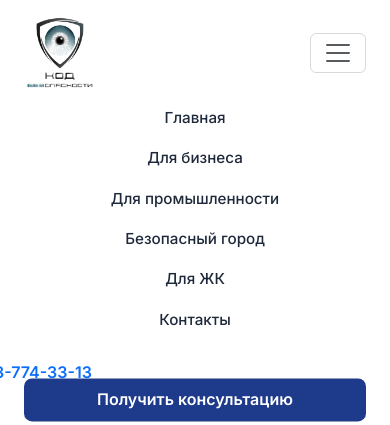
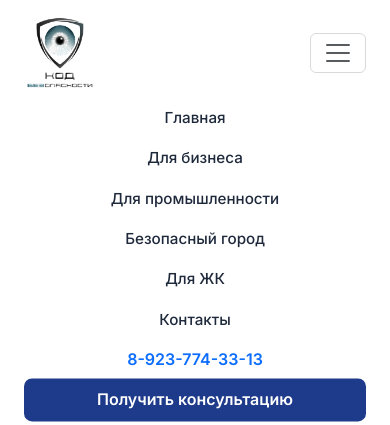
Before and after one commit to Beiseek/kod-bezopasnosti-website, a Django app: page / in a window 390 px wide, after a click that opens the changed part. Shown: the top 425 px of the page. Run offline with Django 5.2, Linux system fonts and the light colour scheme; data comes from the database, SQL or seed files in the repository.

Commit message:
Aggressive Bootstrap override: z-index 999 + multiple selectors

```diff
--- a/static/css/style.css
+++ b/static/css/style.css
@@ -388,6 +388,26 @@ body {
         transform: translate(-50%, -50%) !important;
         margin: 0 !important;
         padding: 0 !important;
+        width: auto !important;
+        text-align: center !important;
+        display: block !important;
+        float: none !important;
+        clear: both !important;
+    }
+
+    /* Дополнительное переопределение Bootstrap */
+    .navbar-collapse .phone-wrapper .header-phone {
+        position: absolute !important;
+        left: 50% !important;
+        top: 50% !important;
+        transform: translate(-50%, -50%) !important;
+        margin: 0 !important;
+        padding: 0 !important;
+        width: auto !important;
+        text-align: center !important;
+        display: block !important;
+        float: none !important;
+        clear: both !important;
     }
 
     .button-wrapper {
@@ -466,6 +486,22 @@ body {
         position: relative !important;
         left: 50% !important;
         transform: translateX(-50%) !important;
+    }
+
+    /* АГРЕССИВНОЕ ПЕРЕОПРЕДЕЛЕНИЕ BOOTSTRAP */
+    .navbar-collapse .right-actions .phone-wrapper .header-phone {
+        position: absolute !important;
+        left: 50% !important;
+        top: 50% !important;
+        transform: translate(-50%, -50%) !important;
+        margin: 0 !important;
+        padding: 0 !important;
+        width: auto !important;
+        text-align: center !important;
+        display: block !important;
+        float: none !important;
+        clear: both !important;
+        z-index: 999 !important;
     }
 
     .hero-section h1 {
--- a/templates/main/base.html
+++ b/templates/main/base.html
@@ -25,7 +25,7 @@
     <!-- Google Fonts -->
     <link href="https://fonts.googleapis.com/css2?family=Inter:wght@400;500;600;700;800&display=swap" rel="stylesheet">
     <!-- Custom CSS -->
-    <link rel="stylesheet" href="{% static 'css/style.css' %}?v=3.5">
+    <link rel="stylesheet" href="{% static 'css/style.css' %}?v=3.6">
 
     {% block extra_css %}{% endblock %}
 </head>
```
Also changed, not shown: 1 other file.
